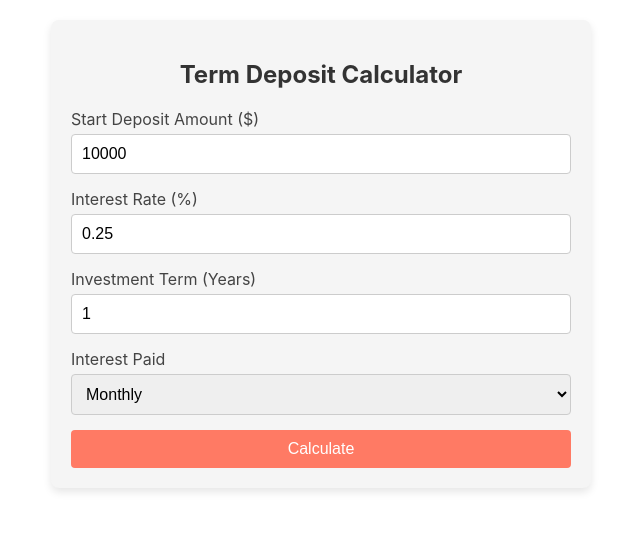
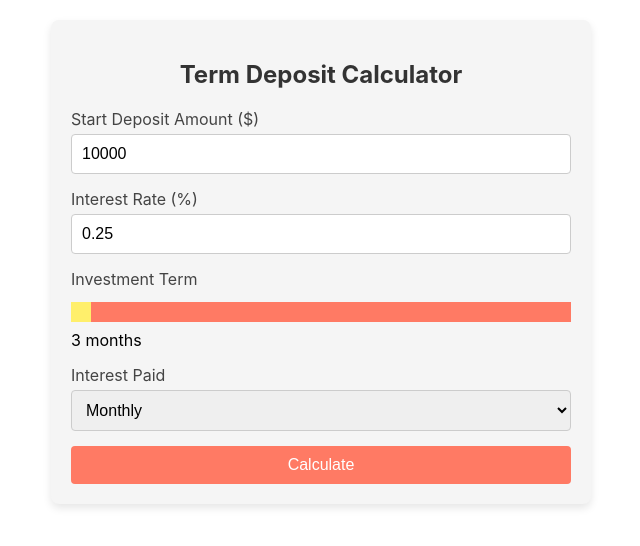
Before and after one commit to AshwaryaSmridhi/term-deposit-calculator, a React (Create React App) app: page / in a window 1280 px wide. Shown: the top 546 px of the page, without its empty margins (319-959 px from the left). Built offline with nearby package versions, Linux system fonts and the light colour scheme.

Commit message:
Add Slider

```diff
--- a/src/components/Form.tsx
+++ b/src/components/Form.tsx
@@ -2,7 +2,7 @@ import { useState } from 'react';
 import { Button, FormContainer } from '../styles/TermDepositCalculator.styles';
 import { StartAmountInput } from './formInputs/StartAmountInput';
 import InterestRateInput from './formInputs/InterestRateInput';
-import InvestmentTermInput from './formInputs/InvestmentTermInput';
+import InvestmentTermInput from './formInputs/InvestmentTermInput/InvestmentTermInput';
 import InterestPaidInput from './formInputs/InterestPaidInput';
 import { InterestPaidFrequency } from '../util/types';
 import { calculateTermDepositFinalBalance } from '../util/calculateTermDepositFinalBalance';
@@ -14,7 +14,7 @@ interface FormProps {
 export const Form: React.FC<FormProps> = ({ setFinalBalance }) => {
     const [startAmount, setStartAmount] = useState<number>(10000);
     const [interestRate, setInterestRate] = useState<number>(0.25);
-    const [investmentTerm, setInvestmentTerm] = useState<number>(1);
+    const [investmentTerm, setInvestmentTerm] = useState<number>(3);
     const [interestPaid, setInterestPaid] = useState<InterestPaidFrequency>(InterestPaidFrequency.Monthly);
 
     const handleSubmit = (e: React.FormEvent) => {
--- a/src/components/formInputs/InvestmentTermInput.tsx
+++ /dev/null
@@ -1,25 +0,0 @@
-import React from 'react';
-import { Input, InputGroup, Label } from '../../styles/TermDepositCalculator.styles';
-
-interface InvestmentTermProps {
-    value: number;
-    setValue: (value: number) => void;
-}
-
-const InvestmentTermInput: React.FC<InvestmentTermProps> = ({ value, setValue }) => {
-    return (
-        <InputGroup>
-            <Label>Investment Term (Years)</Label>
-            <Input
-                type="number"
-                value={value}
-                onChange={(e) => setValue(Number(e.target.value))}
-                placeholder="e.g. 3"
-                min="1"
-                required
-            />
-        </InputGroup>
-    );
-};
-
-export default InvestmentTermInput;
--- /dev/null
+++ b/src/components/formInputs/InvestmentTermInput/InvestmentTermInput.tsx
@@ -0,0 +1,40 @@
+import React from 'react';
+import { InputGroup, Label, Slider } from '../../../styles/TermDepositCalculator.styles';
+
+interface InvestmentTermProps {
+    value: number;
+    setValue: (value: number) => void;
+}
+
+const InvestmentTermInput: React.FC<InvestmentTermProps> = ({ value, setValue }) => {
+    const handleSliderChange = (e: React.ChangeEvent<HTMLInputElement>) => {
+        setValue(Number(e.target.value));
+    };
+
+    const getDisplayValue = (value: number) => {
+        if (value < 12) {
+            return `${value} months`;
+        } else {
+            const years = Math.floor(value / 12);
+            const months = value % 12;
+            return months === 0 ? `${years} years` : `${years} years ${months} months`;
+        }
+    };
+
+    return (
+        <InputGroup>
+            <Label>Investment Term</Label>
+            <Slider
+                type="range"
+                role="slider"
+                min={3}
+                max={60}
+                value={value}
+                onChange={handleSliderChange}
+            />
+            <div>{getDisplayValue(value)}</div>
+        </InputGroup>
+    );
+};
+
+export default InvestmentTermInput;
--- a/src/styles/TermDepositCalculator.styles.ts
+++ b/src/styles/TermDepositCalculator.styles.ts
@@ -72,3 +72,19 @@ export const Result = styled.div`
   color: #333;
   font-weight: bold;
 `;
+
+export const Slider = styled.input`
+    width: 100%;
+    margin: 0.5rem 0;
+    background: #ff7a64;
+    -webkit-appearance: none;
+
+   &::-webkit-slider-thumb {
+        -webkit-appearance: none;
+        appearance: none;
+        width: 20px;
+        height: 20px;
+        background: rgb(255, 239, 107);
+        cursor: pointer;
+    }
+`;
--- a/src/util/calculateTermDepositFinalBalance.ts
+++ b/src/util/calculateTermDepositFinalBalance.ts
@@ -1,19 +1,19 @@
-import { start } from "repl";
 import { InterestPaidFrequency, TermDepositFields } from "./types";
 
 export const calculateTermDepositFinalBalance = (termDepositFields: TermDepositFields) => {
     validateInputs(termDepositFields);
     const { startAmount, interestRate, interestPaid, investmentTerm } = termDepositFields
     const interestRatePerAnnum = interestRate / 100;
-    let interestPeriodsPerYear: number = getInterestPeriodsPerYear(interestPaid);
+    const interestPeriodsPerYear: number = getInterestPeriodsPerYear(interestPaid);
+    const investmentTermInYears = investmentTerm / 12;
 
-    const totalPeriods = interestPeriodsPerYear * investmentTerm;
+    const totalPeriods = interestPeriodsPerYear * investmentTermInYears;
 
     let balance: number
     if (interestPaid === InterestPaidFrequency.AtMaturity) {
         // For "At Maturity," there is no compounding until the end.
         // So this is simple interest calculation
-        balance = startAmount * (1 + interestRatePerAnnum * investmentTerm);
+        balance = startAmount * (1 + interestRatePerAnnum * investmentTermInYears);
     }
     else {
         // Compound interest calculation
@@ -53,4 +53,8 @@ const validateInputs = (termDepositFields: TermDepositFields) => {
     if (termDepositFields.interestRate < 0 || termDepositFields.interestRate > 15) {
         throw new Error("Invalid interest rate. It must be between 0 and 15%.");
     }
+
+    if (termDepositFields.investmentTerm < 3 || termDepositFields.investmentTerm > 60) {
+        throw new Error("Invalid investment term. It must be between 3 months and 5 years.");
+    }
 }
```
Also changed, not shown: 2 other files (tests, documents, lock files or other folders).
